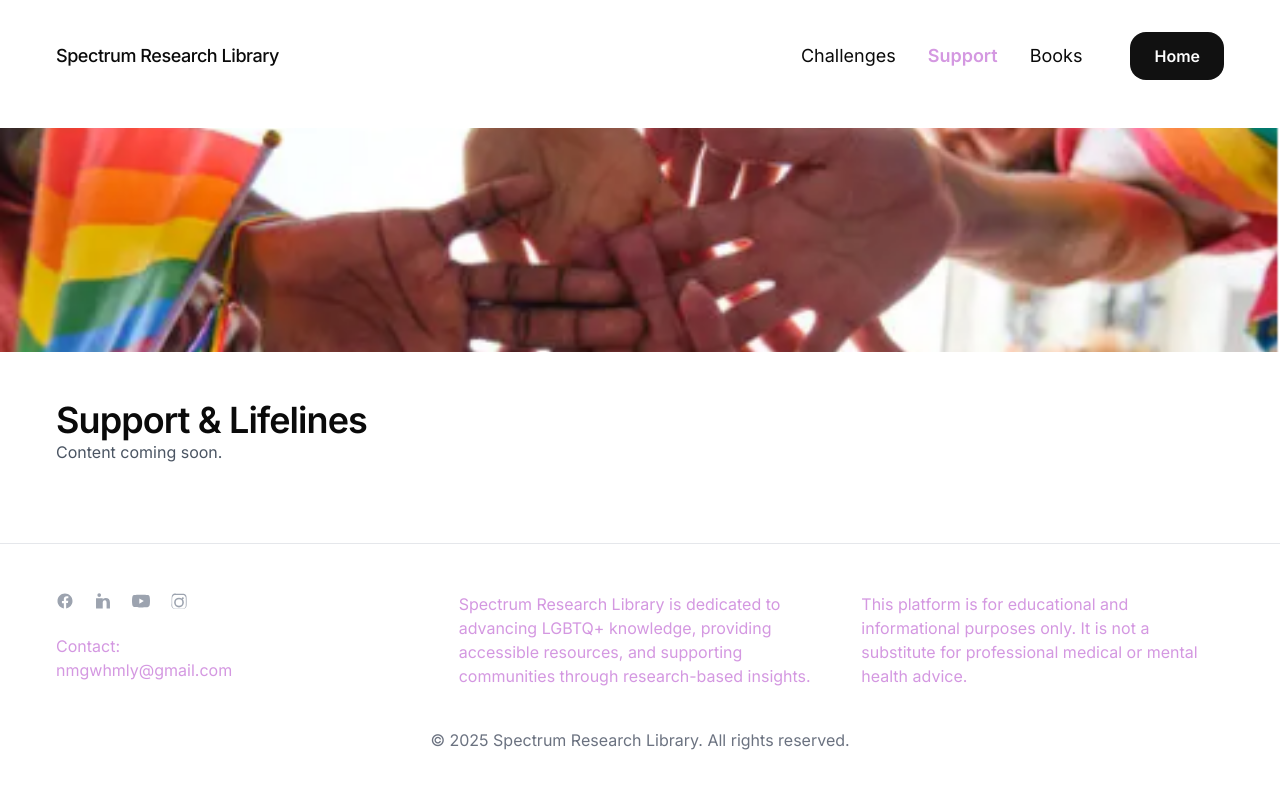
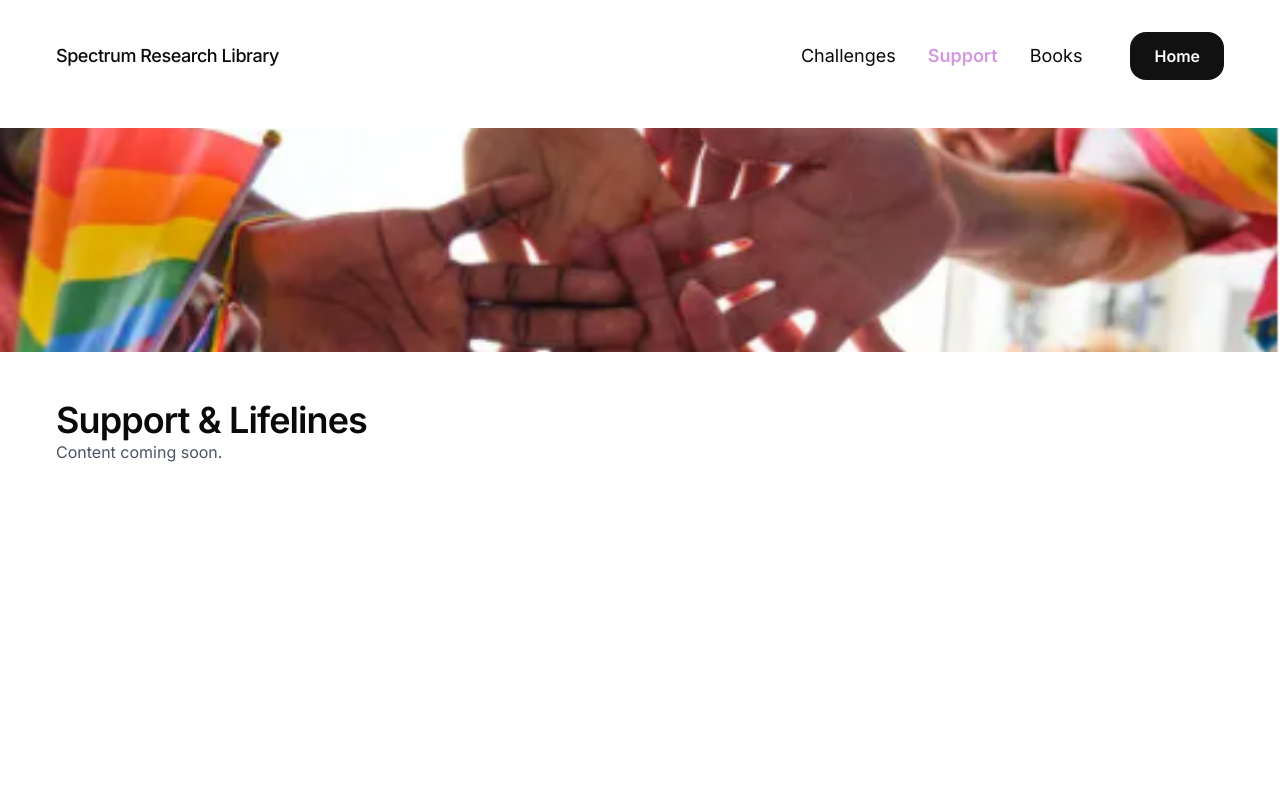
Before and after one commit to Annanayan/spectrum-research-library, a React (Vite) app: page /supports in a window 1280 px wide. Shown: the top 800 px of the page. Built offline with nearby package versions, Linux system fonts and the light colour scheme.

Commit message:
Update Supports.tsx

```diff
--- a/src/routes/Supports.tsx
+++ b/src/routes/Supports.tsx
@@ -4,7 +4,7 @@ export default function Supports() {
   return (
     <div>
       <HeroBar src="/assets/Support & Lifelines Header.png" alt="Support & Lifelines" />
-      <section className="container-xxl pt-10 pb-16">
+      <section className="container-xxl pt-10 pb-16 min-h-[50vh]">
         <h1 className="text-3xl md:text-4xl font-semibold tracking-tight">Support & Lifelines</h1>
         <p className="p text-gray-600">Content coming soon.</p>
       </section>
```
